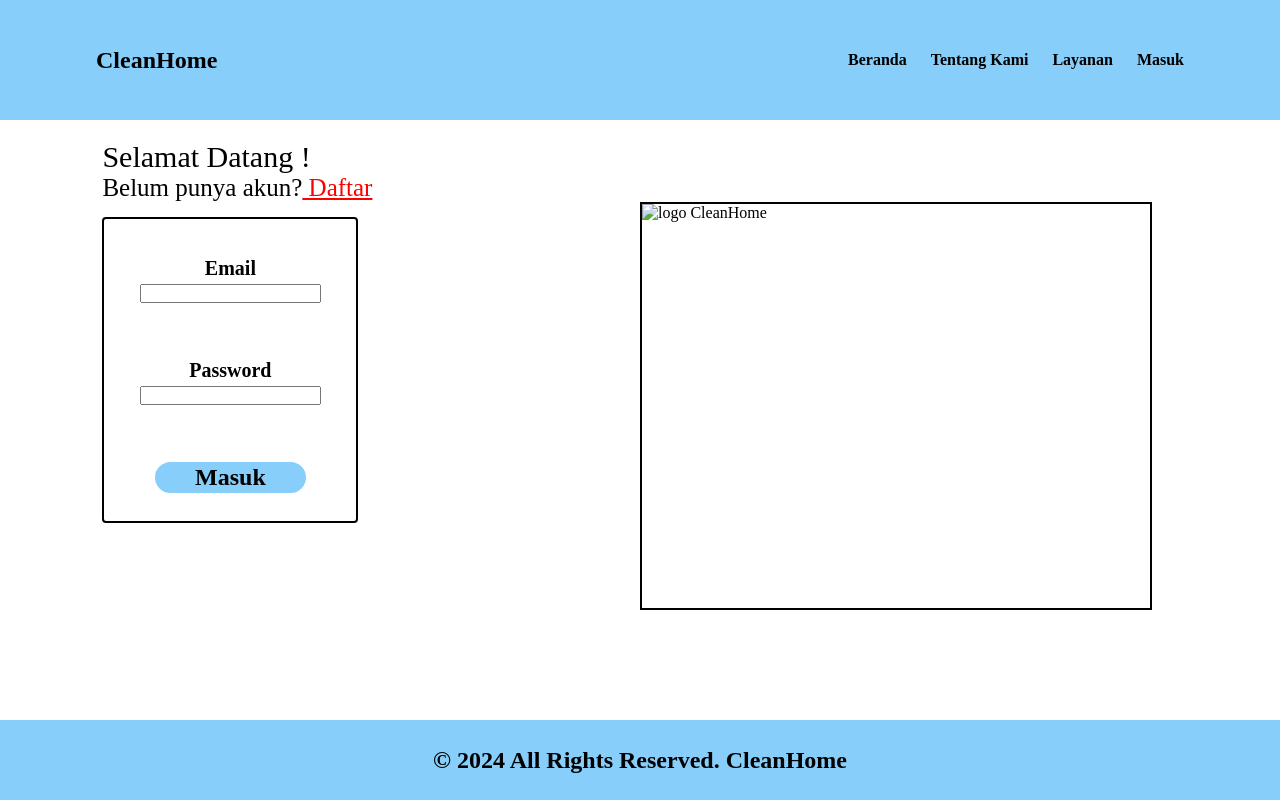
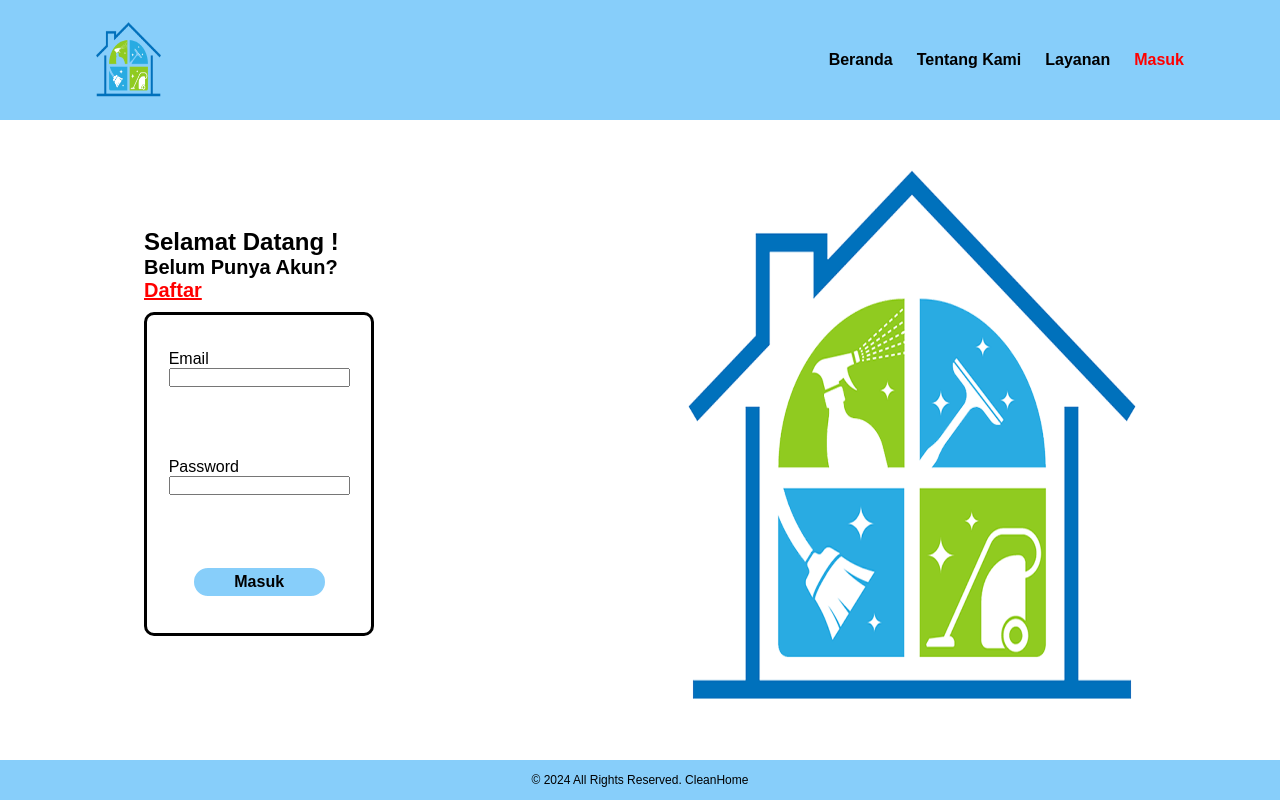
Before and after one commit to Faizalibrahimm/PemWeb-Sem3, a plain HTML site: page masuk.html in a window 1280 px wide. Drawn offline with Linux system fonts and the light colour scheme.

Commit message:
Update masuk.html

```diff
--- a/masuk.html
+++ b/masuk.html
@@ -5,77 +5,57 @@
   <meta charset="UTF-8">
   <meta name="viewport" content="width=device-width, initial-scale=1.0">
   <title>GoClean</title>
-  <style>
-    * {
-      box-sizing: border-box;
-      margin: 0;
-      padding: 0;
-    }
-
-    .container {
-      width: 85%;
-      margin: 0 auto;
-      overflow: hidden;
-    }
-  </style>
+  <link rel="shortcut icon" href="images/favicon.ico" type="image/x-icon">
+  <link rel="stylesheet" href="style/masuk.css">
 </head>
 
 <body>
-  <header style="background-color: lightskyblue; width: 100%; height: 15vh;">
-    <nav class="container" style="display: flex; height: 15vh; justify-content: space-between; align-items: center;">
-      <div class="logo" style="font-size: 1.5rem; font-weight: bold;">CleanHome</div>
-      <ul class="navigasi-btn" style="display: flex; list-style: none;">
-        <li style="margin-left: 24px;"><a href="index.html"
-            style="color: black; text-decoration: none; font-weight: bold">Beranda</a></li>
-        <li style="margin-left: 24px;"><a href="tentang.html"
-            style="color: black; text-decoration: none; font-weight: bold">Tentang Kami</a></li>
-        <li style="margin-left: 24px;"><a href="layanan.html"
-            style="color: black; text-decoration: none; font-weight: bold">Layanan</a></li>
-        <li style="margin-left: 24px;"><a href="#"
-            style="color: black; text-decoration: none; font-weight: bold;">Masuk</a></li>
+  <header>
+    <nav class="hcontainer">
+      <div class="logo"><img class="logoimg" src="images/clean-home-logo.png" alt="Logo CleanHome"></div>
+      <ul class="navigasi-btn">
+        <li><a href="index.html">Beranda</a></li>
+        <li><a href="tentang.html">Tentang Kami</a></li>
+        <li><a href="layanan.html">Layanan</a></li>
+        <li><a href="#" style="color: red;">Masuk</a></li>
       </ul>
     </nav>
   </header>
 
   <!-- Konten -->
-  <main style="height: 75vh; width: 100%;">
-    <div class="text" style="display: flex; font-size: 30px;  text-align: center; margin-left: 8%; padding-top: 20px;">
-      <p>Selamat Datang ! </p>
-    </div>
+  <main>
 
-    <div class="text" style="display: flex; font-size: 25px;  text-align: center; margin-left: 8%;">
-      <p>Belum punya akun?<a href="#" style="color: red"> Daftar</a></p>
-    </div>
+    <div class="mContainer1">
+      <div class="mtext">
+        <p>Selamat Datang !</p>
+        <p class="p2">Belum Punya Akun? <a href="daftar.html">Daftar</a></p>
+      </div>
 
-    <div class="coba" style="display: flex; justify-content: space-between; height: 85%;">
-      <div class="block"
-        style="border: 2px solid black; display: grid; width: 20%; height: 60%; border-radius: 4px; align-items: center;margin-left: 8%; margin-top: 15px;">
-        <div style="text-align: center; font-size: 20px; margin-top: 10px; font-weight: bold;" ;>
+      <div class="kotakMasuk">
+        <div>
           <label for="email">Email</label>
           <br />
           <input type="email" id="email" />
         </div>
 
-        <div style="text-align: center; font-size: 20px; font-weight: bold;">
+        <div>
           <label for="password">Password</label>
           <br />
           <input type="password" id="password" />
         </div>
 
-        <div class="btn-daftar"
-          style="border: 2px solid lightskyblue; background-color: lightskyblue; border-radius: 20px; width: 60%; margin: auto;">
-          <p style="color: black; font-size: 24px; font-weight: bold; text-align: center;">Masuk</p>
-        </div>
+        <button class="btn-masuk" type="submit">Masuk</button>
       </div>
+    </div>
 
-      <img src="" alt="logo CleanHome" style="height: 80%; width: 40%; border: 2px solid black; margin-right: 10%;">
+    <div class="mContainer2">
+      <img class="mainlogo" src="images/clean-home-logo.png" alt="logo CleanHome">
     </div>
   </main>
 
   <!-- Footer -->
-  <footer
-    style="background-color: lightskyblue; width: 100%; height: 10vh; display: flex; align-items: center; justify-content: center;">
-    <div class="kata" style="font-weight: bold; font-size: 24px;">© 2024 All Rights Reserved. CleanHome</div>
+  <footer>
+    <div class="ftext">© 2024 All Rights Reserved. CleanHome</div>
   </footer>
 </body>
 
```
